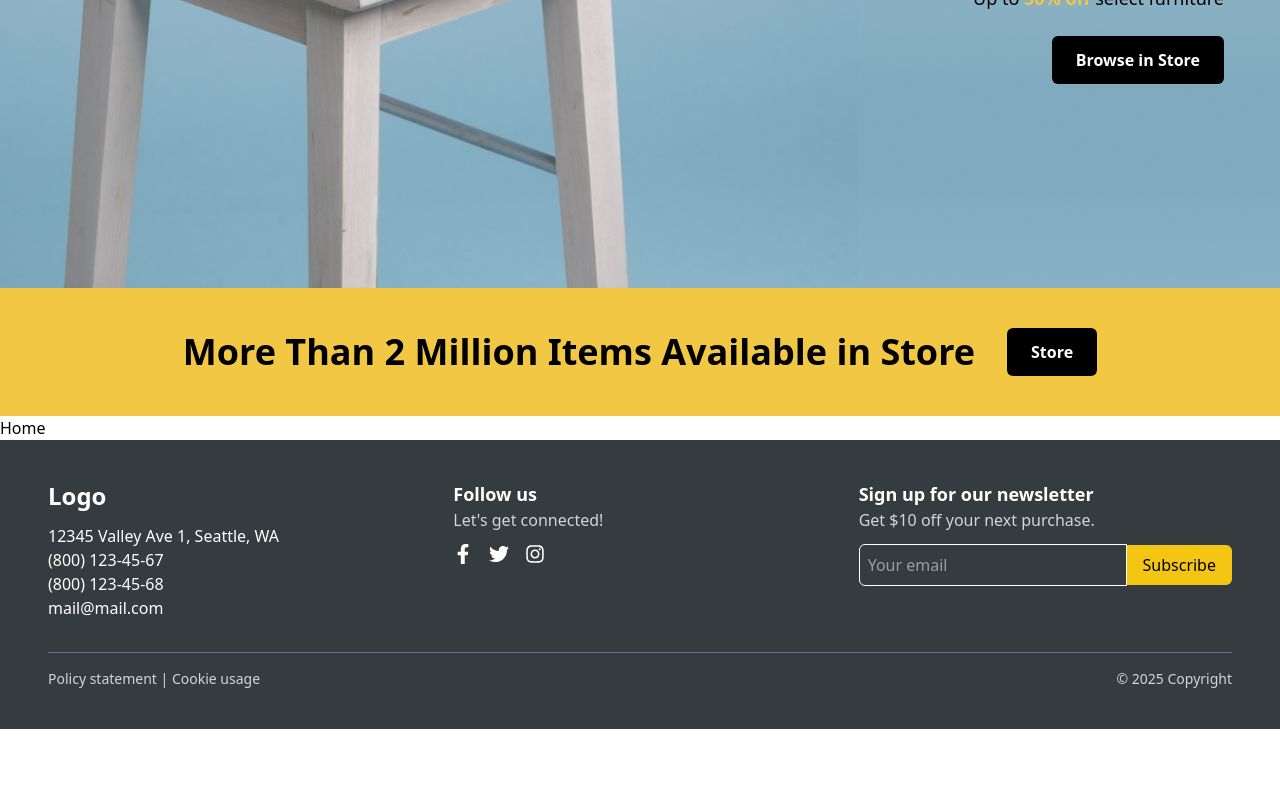
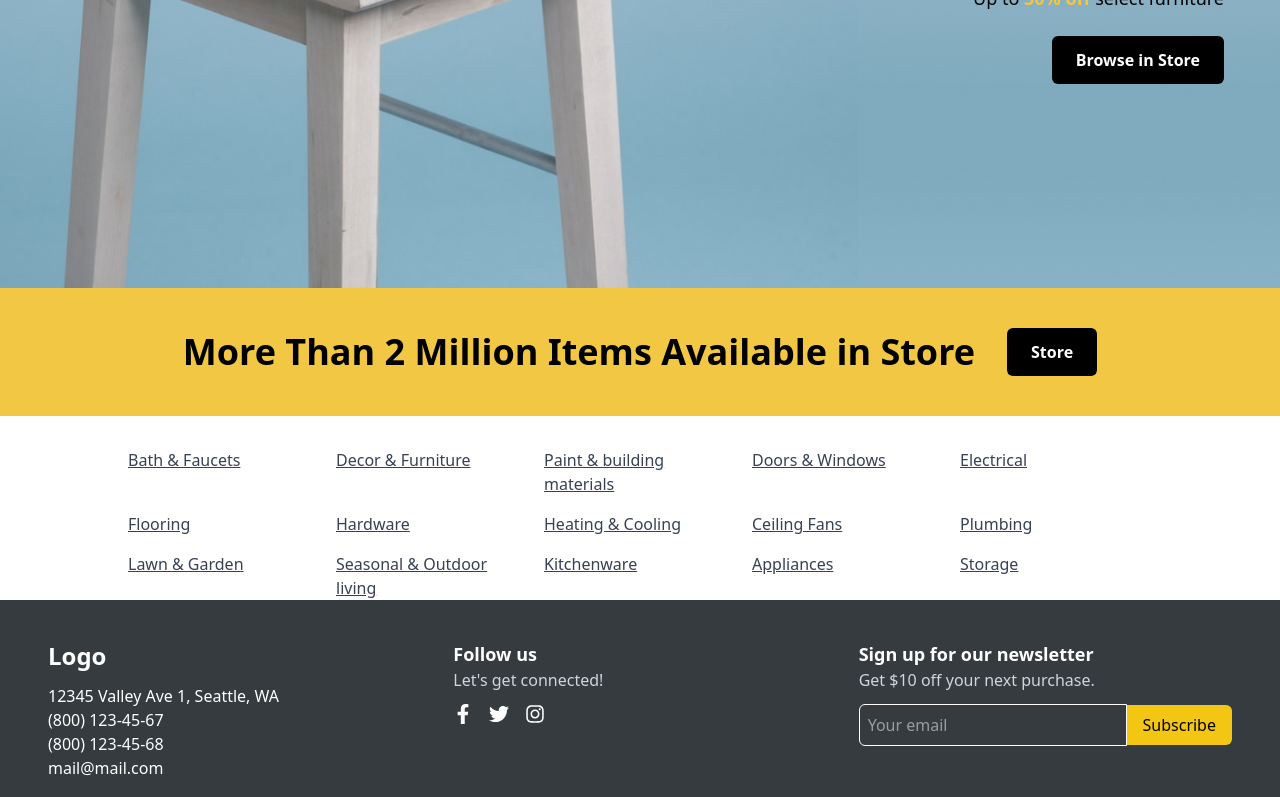
Before and after one commit to in43sh/homebuzz-frontend, a React (Vite) app: page / in a window 1280 px wide. Shown: the part 390-1187 px from the top of the page. Before the commit the page ends 1119 px from the top, so only its background shows below. Built offline with nearby package versions, Linux system fonts and the light colour scheme.

Commit message:
feat: add CategoriesList and TwoMillionItemsBanner components to Home page

```diff
--- /dev/null
+++ b/src/components/CategoriesList.tsx
@@ -0,0 +1,35 @@
+import { Link } from 'react-router-dom';
+
+const CategoriesList = () => {
+  const categories = [
+    'Bath & Faucets',
+    'Decor & Furniture',
+    'Paint & building materials',
+    'Doors & Windows',
+    'Electrical',
+    'Flooring',
+    'Hardware',
+    'Heating & Cooling',
+    'Ceiling Fans',
+    'Plumbing',
+    'Lawn & Garden',
+    'Seasonal & Outdoor living',
+    'Kitchenware',
+    'Appliances',
+    'Storage',
+  ];
+
+  return (
+    <div className="mx-auto mt-8 max-w-screen-lg">
+      <div className="grid grid-cols-5 gap-4 text-gray-700">
+        {categories.map((category) => (
+          <Link key={category} to="/" className="underline hover:text-gray-900">
+            {category}
+          </Link>
+        ))}
+      </div>
+    </div>
+  );
+};
+
+export default CategoriesList;
--- a/src/components/Banner.tsx
+++ b/src/components/banners/TwoMillionItemsBanner.tsx
@@ -1,4 +1,4 @@
-const Banner = () => {
+const TwoMillionItemsBanner = () => {
   return (
     <section className="flex flex-col items-center justify-center gap-4 bg-[#f2c744] px-6 py-10 md:flex-row md:gap-8">
       <h2 className="text-center text-2xl font-bold text-black md:text-left md:text-4xl">
@@ -12,4 +12,4 @@ const Banner = () => {
   );
 };
 
-export default Banner;
+export default TwoMillionItemsBanner;
--- a/src/pages/Home.tsx
+++ b/src/pages/Home.tsx
@@ -1,14 +1,15 @@
 import NavigationBar from '../components/NavigationBar';
 import Hero from '../components/Hero';
-import Banner from '../components/Banner';
+import TwoMillionItemsBanner from '../components/banners/TwoMillionItemsBanner';
+import CategoriesList from '../components/CategoriesList';
 
 const Home = () => {
   return (
     <>
       <NavigationBar />
       <Hero />
-      <Banner />
-      <p>Home</p>
+      <TwoMillionItemsBanner />
+      <CategoriesList />
     </>
   );
 };
```
